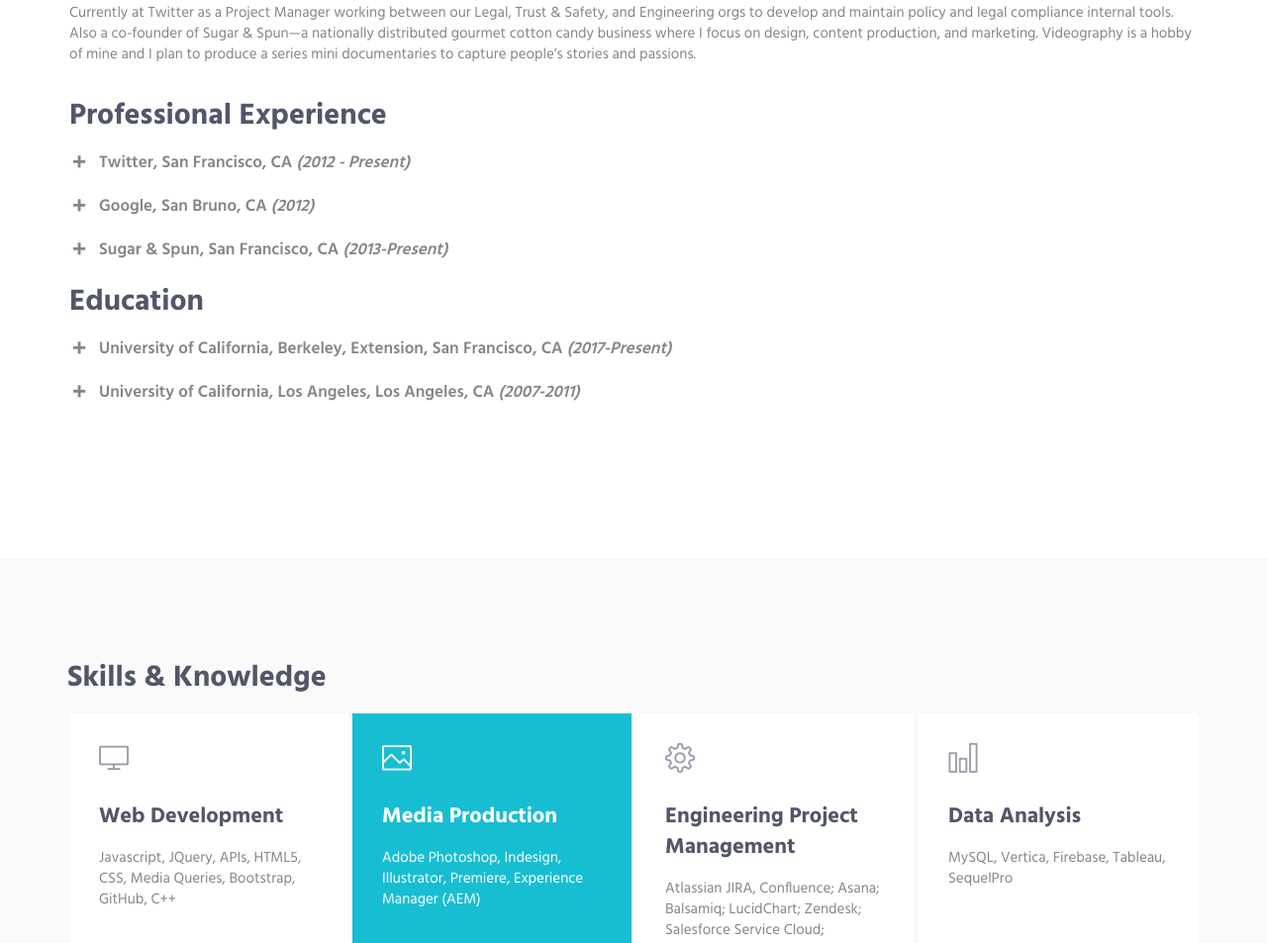
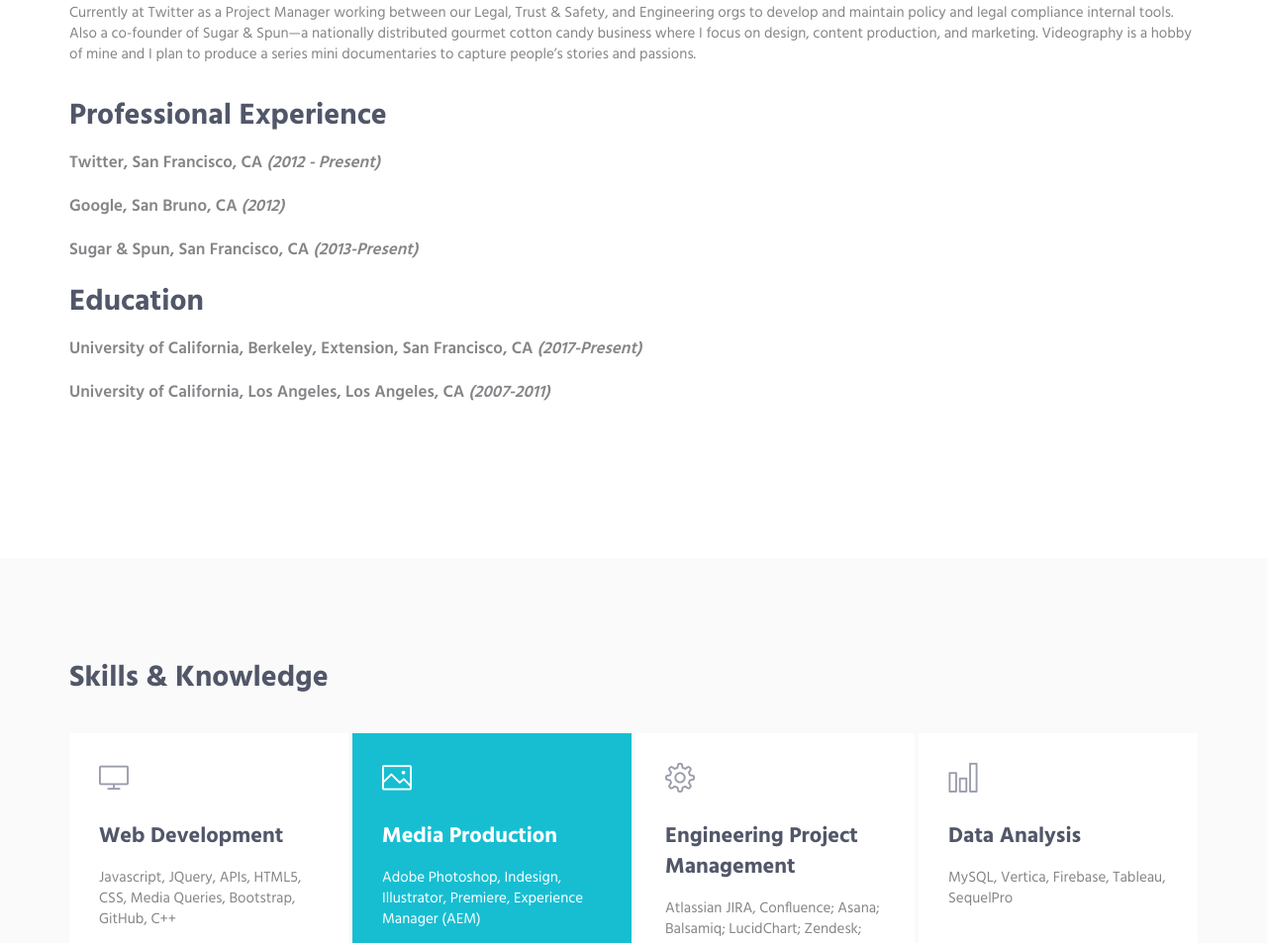
Before and after one commit to natevillegas/natevillegas.github.io, a plain HTML site: page index.html in a window 1280 px wide. Shown: the part 774-1727 px from the top of the page at 99% size. Drawn offline with Linux system fonts and the light colour scheme.

Commit message:
updated ul

```diff
--- a/css/layout.css
+++ b/css/layout.css
@@ -29,7 +29,7 @@
   margin-bottom: 5px;
 }
 
-summary::-webkit-details-marker {
+/*summary::-webkit-details-marker {
   display: none
 }
 
@@ -53,7 +53,7 @@
   padding: 0;
   text-align: center;
   width: 20px;
-}
+}*/
 
 em,
 {
--- a/index.html
+++ b/index.html
@@ -195,8 +195,9 @@
         <div id="skills">
             <div class="bg-color-sky-light" data-auto-height="true">
                 <div class="container content-lg">
+                <h2>Skills & Knowledge</h2>
+                <br>
                     <div class="row row-space-2 margin-b-4">
-                    <h2>Skills & Knowledge</h2>
                         <div class="col-md-3 col-sm-6 md-margin-b-4">
                             <div class="service" data-height="height">
                                 <div class="service-element">
```
